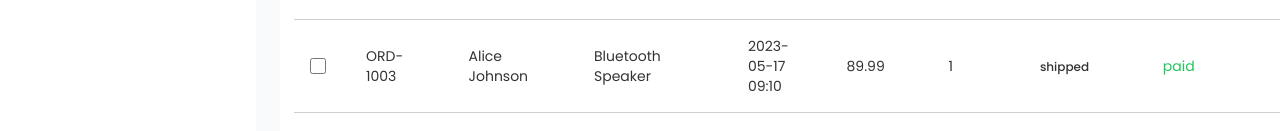
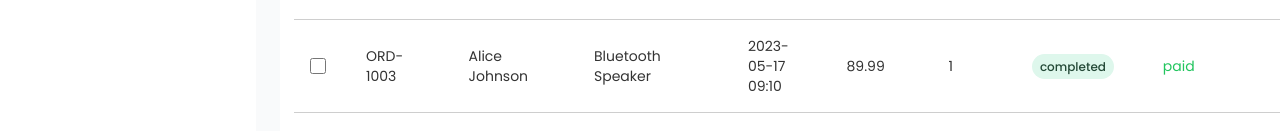
Before and after one commit to MazenUcef/aroma-dashboard-template-, a React (Vite) app: page /orders in a window 1280 px wide. Shown: the part 525-656 px from the top of the page. Built offline with nearby package versions, Linux system fonts and the light colour scheme.

Commit message:
hotfix/feature/management

```diff
--- a/src/pages/Orders.tsx
+++ b/src/pages/Orders.tsx
@@ -60,7 +60,7 @@ const Orders = () => {
             dateTime: "2023-05-17 09:10",
             amount: 89.99,
             items: 1,
-            status: "shipped",
+            status: "completed",
             payment: "paid",
         },
         {
@@ -120,7 +120,7 @@ const Orders = () => {
             dateTime: "2023-05-23 12:30",
             amount: 29.99,
             items: 1,
-            status: "shipped",
+            status: "completed",
             payment: "paid",
         },
         {
@@ -170,7 +170,7 @@ const Orders = () => {
             dateTime: "2023-05-28 11:45",
             amount: 59.99,
             items: 1,
-            status: "shipped",
+            status: "completed",
             payment: "paid",
         },
         {
@@ -230,7 +230,7 @@ const Orders = () => {
             dateTime: "2023-06-03 12:05",
             amount: 49.99,
             items: 1,
-            status: "shipped",
+            status: "completed",
             payment: "paid",
         },
         {
@@ -290,7 +290,7 @@ const Orders = () => {
             dateTime: "2023-06-09 15:35",
             amount: 129.99,
             items: 1,
-            status: "shipped",
+            status: "completed",
             payment: "paid",
         },
         {
@@ -350,7 +350,7 @@ const Orders = () => {
             dateTime: "2023-06-15 12:05",
             amount: 19.99,
             items: 1,
-            status: "shipped",
+            status: "completed",
             payment: "paid",
         },
         {
@@ -410,7 +410,7 @@ const Orders = () => {
             dateTime: "2023-06-21 16:35",
             amount: 29.99,
             items: 1,
-            status: "shipped",
+            status: "completed",
             payment: "paid",
         },
         {
@@ -470,7 +470,7 @@ const Orders = () => {
             dateTime: "2023-06-27 13:05",
             amount: 29.99,
             items: 1,
-            status: "shipped",
+            status: "completed",
             payment: "paid",
         },
         {
```
